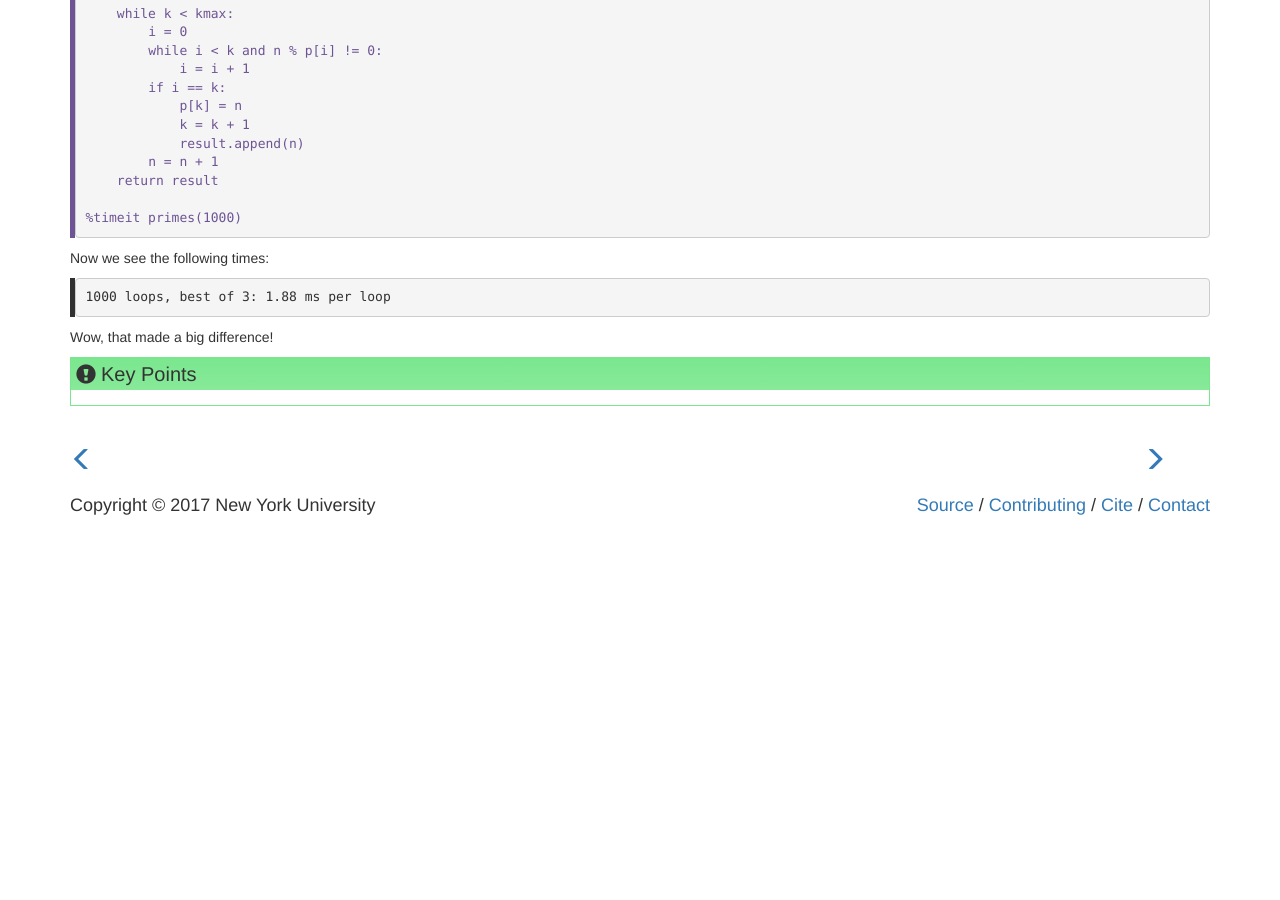
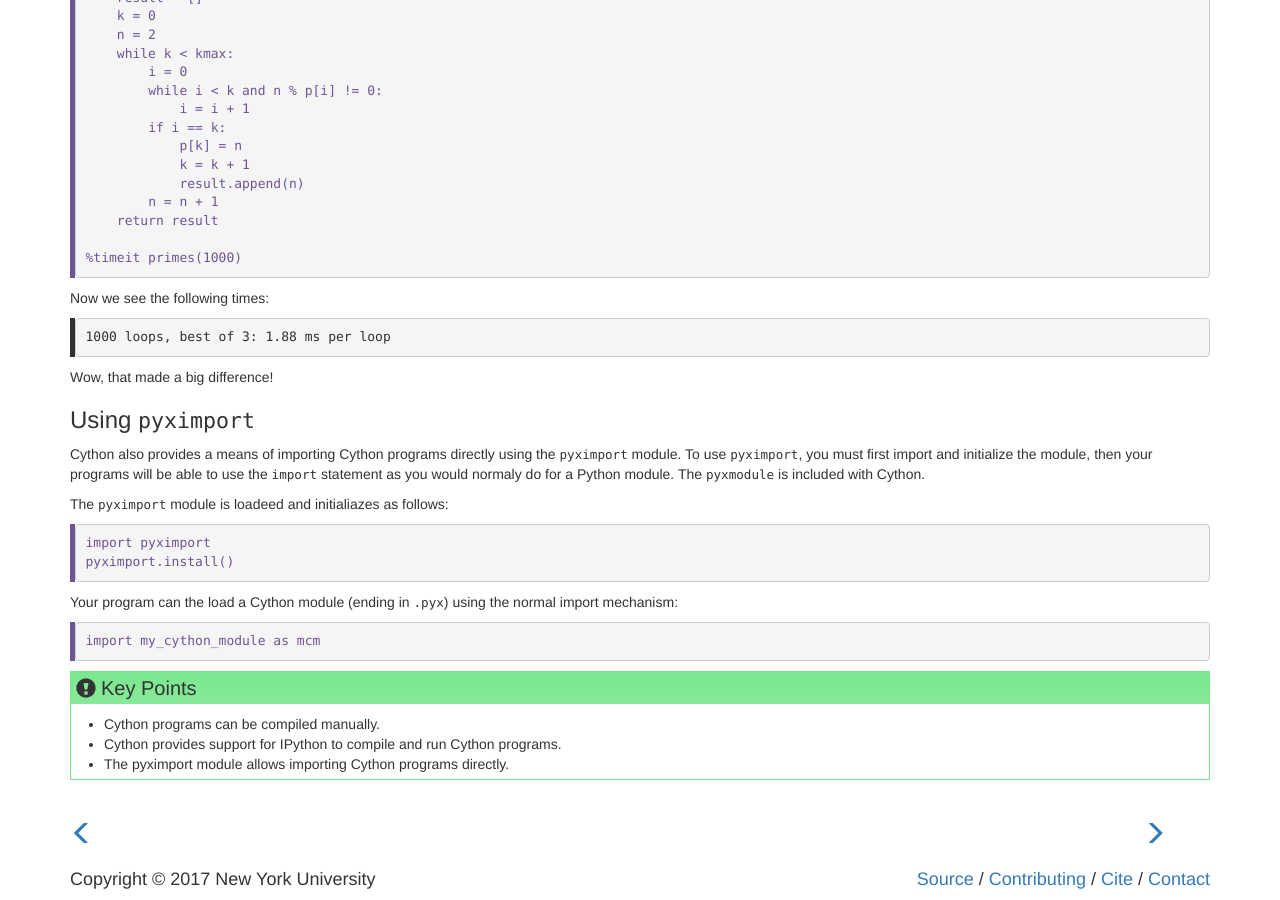
Before and after one commit to nyu-cds/python-cython, a Jekyll site: the page built from _episodes/02-executing.md, in a window 1280 px wide and 900 px high, scrolled down 2789 px. Built offline with Jekyll 4.4.1, drawn with Linux system fonts in a browser that asks for light colours; before the commit the page ends 3315 px from its top, so only the background shows below that; some of the changed text lies outside the part shown.

Commit message:
Update 02-executing.md

```diff
--- a/_episodes/02-executing.md
+++ b/_episodes/02-executing.md
@@ -3,8 +3,14 @@ title: "Executing Cython Code"
 teaching: 20
 exercises: 0
 questions:
+- "How do I run my Cython program?"
+- "What are the different options for running Cython programs?"
 objectives:
+- "Learn the different ways of running Cython programs."
 keypoints:
+- "Cython programs can be compiled manually."
+- "Cython provides support for IPython to compile and run Cython programs."
+- "The pyximport module allows importing Cython programs directly."
 ---
 ### Manual Compiliation
 
@@ -182,3 +188,24 @@ Now we see the following times:
 {: .output}
 
 Wow, that made a big difference!
+
+### Using `pyximport`
+
+Cython also provides a means of importing Cython programs directly using the `pyximport` module. To use `pyximport`,
+you must first import and initialize the module, then your programs will be able to use the `import` statement as you
+would normaly do for a Python module. The `pyxmodule` is included with Cython.
+
+The `pyximport` module is loadeed and initialiazes as follows:
+
+~~~
+import pyximport
+pyximport.install()
+~~~
+{: .python}
+
+Your program can the load a Cython module (ending in `.pyx`) using the normal import mechanism:
+
+~~~
+import my_cython_module as mcm
+~~~
+{: .python}
```
